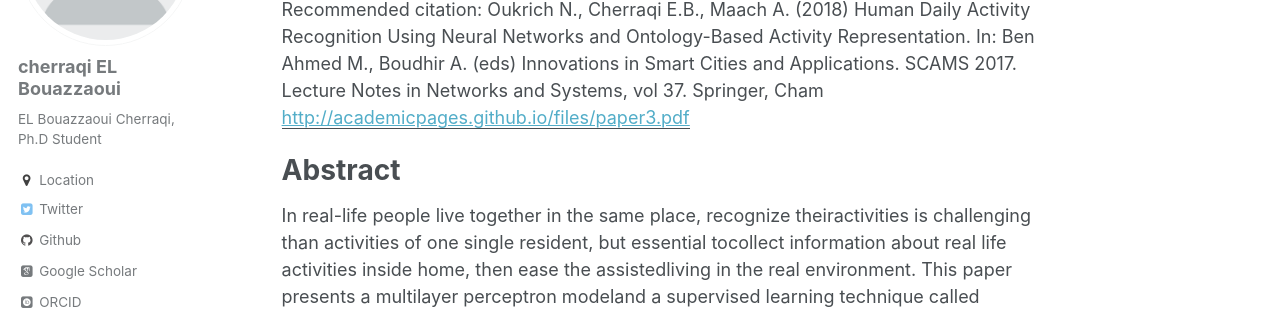
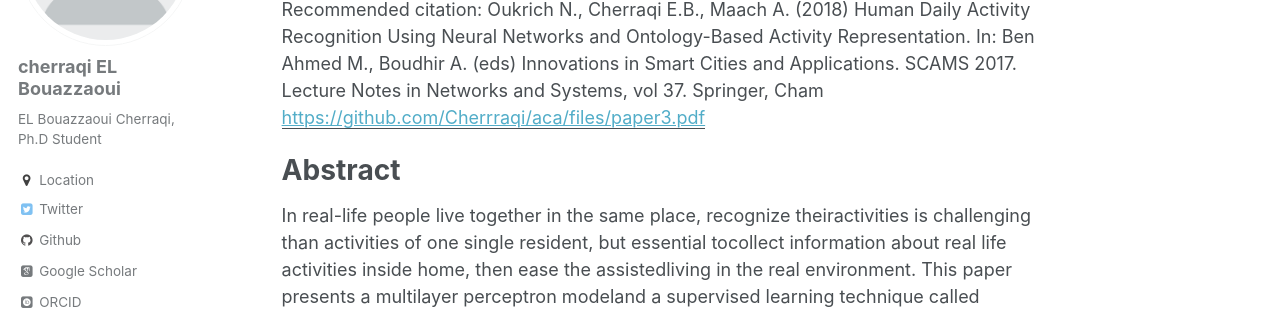
Before and after one commit to Cherrraqi/aca, a Jekyll site: the page built from _publications/Human Daily Activity Recognition Using Neural Networks and Ontology-Based Activity Representation.md, in a window 1280 px wide and 900 px high. Shown: the part 247-557 px from the top of the window. Built offline with Jekyll 4.4.1, drawn with Linux system fonts in a browser that asks for light colours; some web fonts are replaced; part of the change alters nothing that is shown.

Commit message:
Update Human Daily Activity Recognition Using Neural Networks and Ontology-Based Activity Representation.md

```diff
--- a/_publications/Human Daily Activity Recognition Using Neural Networks and Ontology-Based Activity Representation.md
+++ b/_publications/Human Daily Activity Recognition Using Neural Networks and Ontology-Based Activity Representation.md
@@ -5,7 +5,7 @@ permalink:
 excerpt: ''
 date: 2018-01-01
 venue: ''
-paperurl: 'http://academicpages.github.io/files/paper3.pdf'
+paperurl: 'https://github.com/Cherrraqi/aca/files/paper3.pdf'
 citation: 'Oukrich N., Cherraqi E.B., Maach A. (2018) Human Daily Activity Recognition Using Neural Networks and Ontology-Based Activity Representation. In: Ben Ahmed M., Boudhir A. (eds) Innovations in Smart Cities and Applications. SCAMS 2017. Lecture Notes in Networks and Systems, vol 37. Springer, Cham'
 ---
 Abstract
@@ -13,7 +13,7 @@ Abstract
 In real-life people live together in the same place, recognize theiractivities is challenging than activities of one single resident, but essential tocollect information about real life activities inside home, then ease the assistedliving in the real environment. This paper presents a multilayer perceptron modeland a supervised learning technique called backpropagation to train a neuralnetwork in order to recognize multi-users activities inside smart home, and selectuseful features according to minimum redundancy maximum relevance. Theresults show that different feature datasets and different number of neurons ofhidden layer of neural network yield different activity recognition accuracy. Theselection of suitable feature datasets increases the activity recognition accuracyand reduces the time of execution. Our experimental results show that we achievean accuracy of 99% with the winner method and 96% with the threshold method,respectively, for recognizing multi-user activities.
 
 
-[Download paper here](http://academicpages.github.io/files/paper3.pdf)
+[Download paper here](https://github.com/Cherrraqi/aca/files/paper3.pdf)
 
 Oukrich N., Cherraqi E.B., Maach A. (2018) Human Daily Activity Recognition Using Neural Networks and Ontology-Based Activity Representation. In: Ben Ahmed M., Boudhir A. (eds) Innovations in Smart Cities and Applications. SCAMS 2017. Lecture Notes in Networks and Systems, vol 37. Springer, Cham
 --------------------------
```
